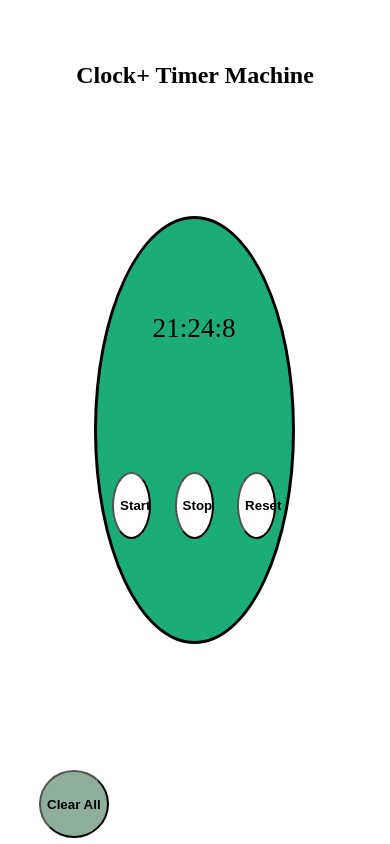
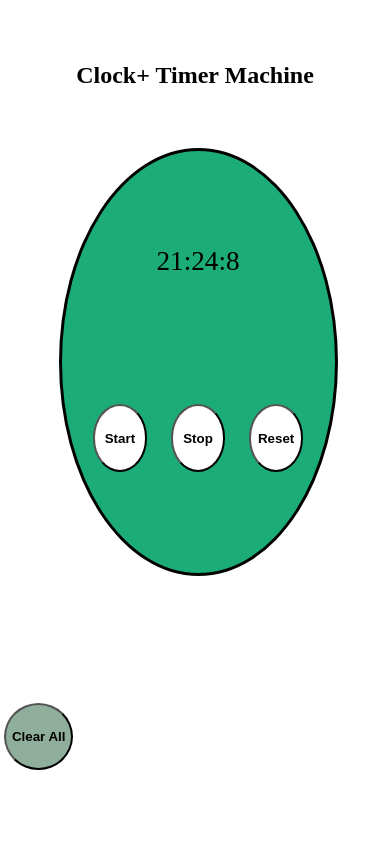
Before and after one commit to Nivte/timer, a plain HTML site: page index.html in a window 390 px wide. Drawn offline with Linux system fonts and the light colour scheme.

Commit message:
responsive

```diff
--- a/timer.css
+++ b/timer.css
@@ -71,3 +71,69 @@ h2 {
 
   border-radius: 50%;
 }
+
+@media screen and (min-width: 0px) and (max-width: 700px) {
+  .box {
+    margin-inline-start: 15vw;
+    margin-block-start: 12vh;
+    background-color: #1cac78;
+    height: 50vh;
+    width: 70vw;
+  }
+
+  .startBtn {
+    height: 8vh;
+    width: 14vw;
+    font-weight: 600;
+    background-color: white;
+    position: relative;
+    top: 30vh;
+    margin-right: 5vw;
+    border-radius: 50%;
+  }
+
+  .startBtn:focus {
+    background-color: yellow;
+  }
+
+  .stopBtn {
+    height: 8vh;
+    width: 14vw;
+    font-weight: 600;
+    background-color: white;
+    position: relative;
+    top: 30vh;
+
+    border-radius: 50%;
+  }
+
+  .stopBtn:focus {
+    background-color: yellow;
+  }
+
+  .resetBtn {
+    height: 8vh;
+    width: 14vw;
+    font-weight: 600;
+    background-color: white;
+    position: relative;
+    top: 30vh;
+    margin-left: 5vw;
+    border-radius: 50%;
+  }
+
+  .resetBtn:focus {
+    background-color: yellow;
+  }
+
+  .deleteAll {
+    height: 8vh;
+    font-weight: 600;
+    background-color: rgb(143, 174, 156);
+    position: relative;
+    top: 15vh;
+    left: 1vw;
+
+    border-radius: 50%;
+  }
+}
--- a/timer.js
+++ b/timer.js
@@ -55,6 +55,11 @@ function start() {
     field.style.overflow = "scroll";
     document.body.appendChild(field);
 
+    const mediaQuery = window.matchMedia("(max-width:700px)");
+    if (mediaQuery.matches) {
+      field.style.width = "70vw";
+    }
+
     setInterval(() => {
       if (active == 0) {
         const now = new Date();
@@ -81,7 +86,7 @@ function start() {
         }
 
         $time.style.marginLeft = "25vw";
-        $time.style.fontSize = "1.7rem";
+        $time.style.fontSize = "3vh";
       }
     }, 100);
   }
@@ -96,7 +101,7 @@ function stop() {
   $stopped.style.marginTop = "0vh";
   $stopped.style.color = "red";
   $stopped.style.fontWeight = "600";
-  $stopped.style.fontSize = "1.7rem";
+  $stopped.style.fontSize = "3vh";
 
   active = 1;
 }
```
